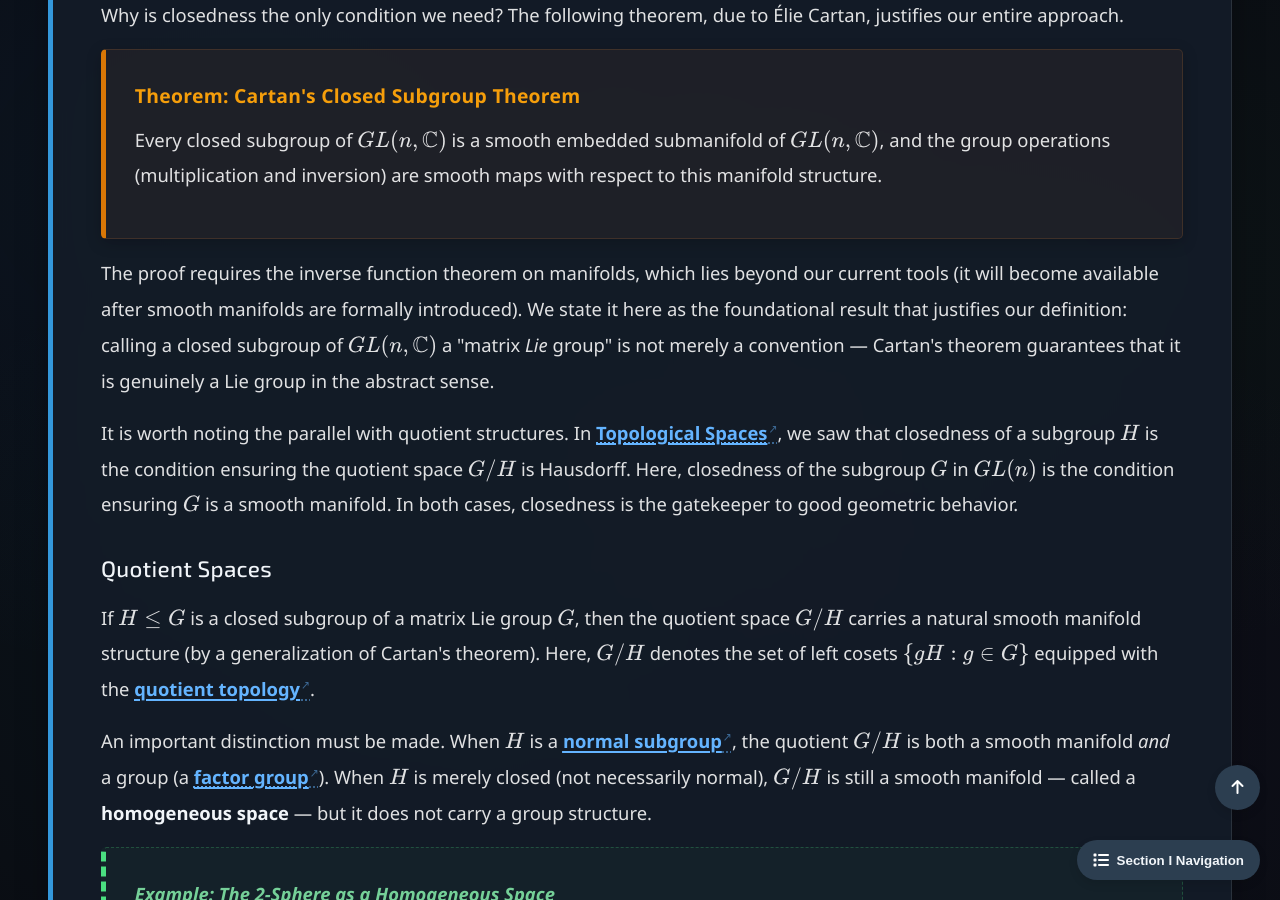
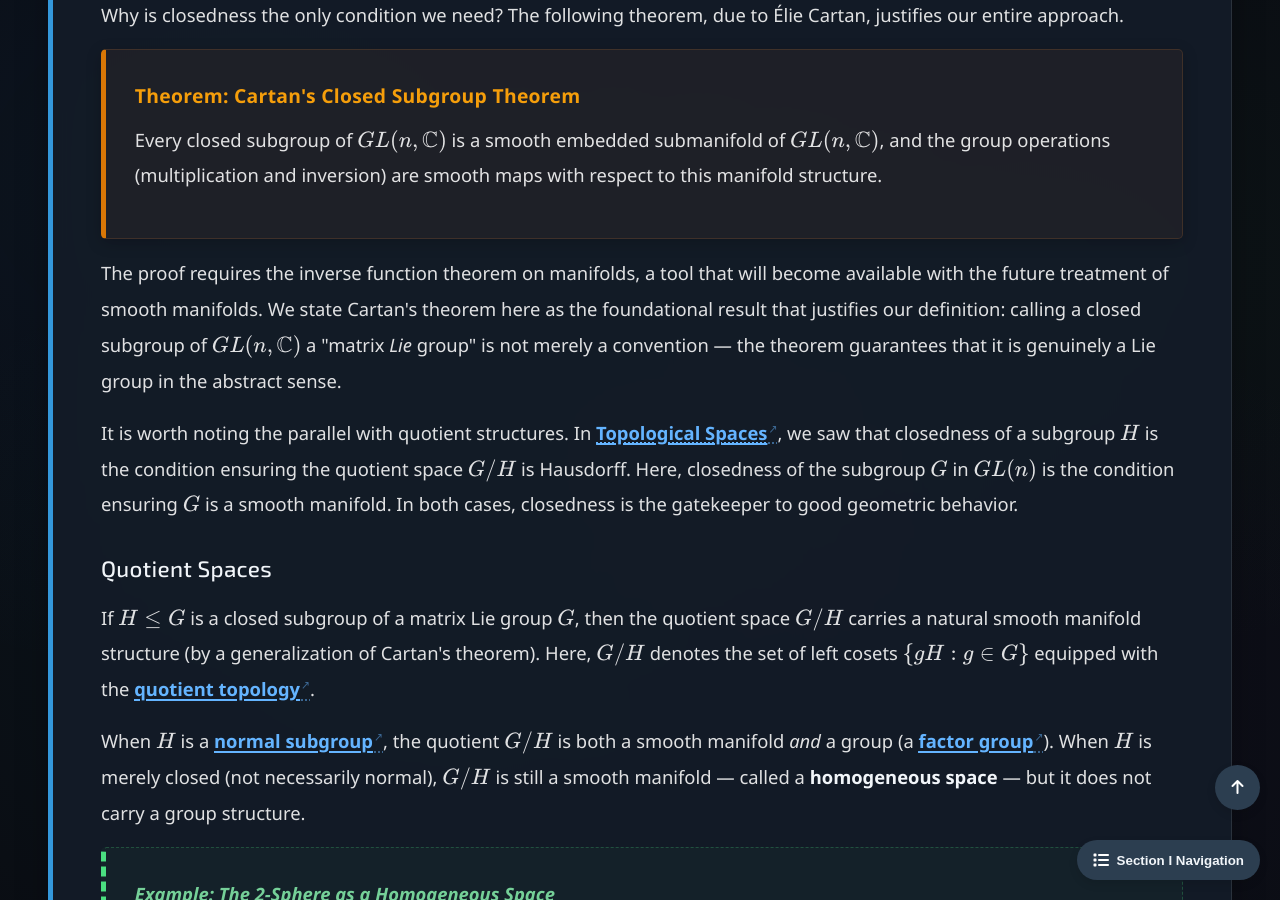
Before and after one commit to Yusukey01/yusukey01.github.io, a Jekyll site: the page built from Mathematics/Linear_algebra/lie_groups.html, in a window 1280 px wide and 900 px high, scrolled down 8834 px. Built offline with Jekyll 4.4.1, drawn with Linux system fonts in a browser that asks for light colours; some of the changed text lies outside the part shown.

Commit message:
refined details

```diff
--- a/Mathematics/Linear_algebra/lie_groups.html
+++ b/Mathematics/Linear_algebra/lie_groups.html
@@ -256,7 +256,7 @@ noindex: true
                 </div>
 
                 <p>
-                    Remember, these are precisely the <a href="orthogonality.html"><strong>orthogonal matrices</strong></a>
+                    Recall that these are precisely the <a href="orthogonality.html"><strong>orthogonal matrices</strong></a>
                     \(U\) satisfying \(U^\top U = I\) — the norm-preserving transformations studied earlier in the curriculum.
                 </p>
 
@@ -481,11 +480,11 @@ noindex: true
                 </div>
 
                 <p>
-                    The proof requires the inverse function theorem on manifolds, which lies beyond our current
-                    tools (it will become available after smooth manifolds are formally introduced). We state
-                    it here as the foundational result that justifies our definition: calling a closed subgroup
+                    The proof requires the inverse function theorem on manifolds, a tool that will become
+                    available with the future treatment of smooth manifolds. We state Cartan's theorem here
+                    as the foundational result that justifies our definition: calling a closed subgroup
                     of \(GL(n, \mathbb{C})\) a "matrix <em>Lie</em> group" is not merely a convention —
-                    Cartan's theorem guarantees that it is genuinely a Lie group in the abstract sense.
+                    the theorem guarantees that it is genuinely a Lie group in the abstract sense.
                 </p>
 
                 <p>
@@ -507,7 +506,7 @@ noindex: true
                 </p>
 
                 <p>
-                    An important distinction must be made. When \(H\) is a
+                    When \(H\) is a
                     <a href="group_isomorphism.html#D-normal_subgroup" class="ref-link"><strong>normal subgroup</strong></a>,
                     the quotient \(G/H\) is both a smooth manifold <em>and</em> a group (a
                     <a href="group_isomorphism.html#T-factor_group" class="ref-link"><strong>factor group</strong></a>).
```
Also changed, not shown: other parts of Mathematics/Linear_algebra/lie_groups.html (+2 -3 lines).
